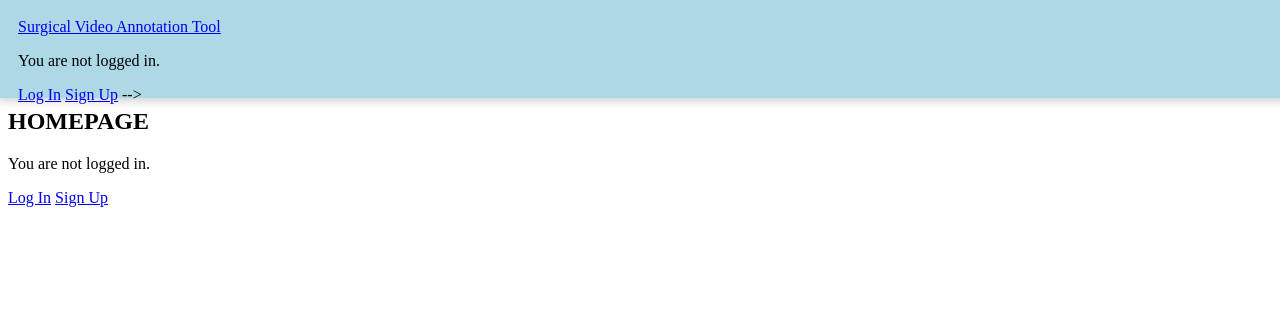
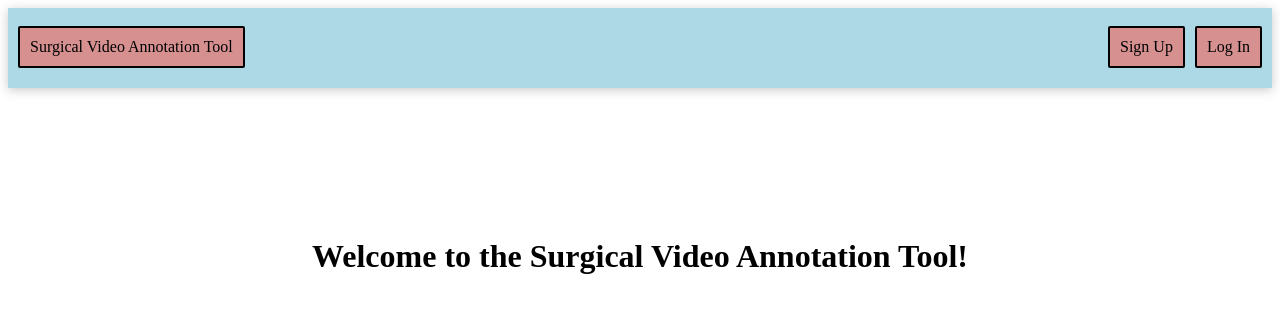
Before and after one commit to dlfonseka/svat, a Django app: page / in a window 1280 px wide. Shown: the top 313 px of the page. Run offline with Django 3.2, Linux system fonts and the light colour scheme.

Commit message:
Adds some styling

```diff
--- a/annotation/forms.py
+++ b/annotation/forms.py
@@ -20,6 +20,10 @@ class VideoForm(forms.ModelForm):
         model = Video
         exclude = []
 
+    def __init__(self, *args, **kwargs):
+        super(VideoForm, self).__init__(*args, **kwargs)
+        self.fields['video'].widget.attrs.update({'class' : 'uploadbutton'})
+
     def clean_video(self):
         vid = self.cleaned_data['video']
         limit = 5 * 1024 * 1024 * 1024
--- a/static/css/style.css
+++ b/static/css/style.css
@@ -1,21 +1,111 @@
 header {
-    height: 60px;
-    padding: 20px;
-    margin: -10px;
+    height: 80px;
+    margin-left:0%;
+    margin-right:0%;
     background-color: lightblue;
     box-shadow: 0 2px 10px rgba(73, 73, 73, 0.3);
-    width:100%;
-
+    width: 100%;
   }
 
 .topbutton {
 
-    margin: 5px;
+    margin-top: 18px;
+    margin-right: 10px;
     float: right;
-    border: 1px solid black;
+    border: 2px solid black;
+    border-radius: 2px;
     padding: 10px;
     background-color: rgb(214, 144, 144);
     color: black;
     text-decoration: none;
 
 }
+
+.logobutton {
+  margin: 10px;
+  margin-top: 18px;
+  float: left;
+  border: 2px solid black;
+  border-radius: 2px;
+  padding: 10px;
+  background-color: rgb(214, 144, 144);
+  color: black;
+  text-decoration: none;
+
+}
+
+h4{
+  margin-bottom: 1px;
+}
+
+.annotationbutton {
+  height: 50px;
+  margin: 20px 65px 0px 55px;
+  border-radius: 2px;
+}
+
+.uploadform input {
+  float: left;
+  border-radius: 2px;
+
+}
+
+.uploadform {
+  margin: 0px 0px 0px 55px;
+  display: inline-block;
+
+}
+
+.video {
+  padding: 40px 0px 0px 60px;
+
+}
+
+.hidden {
+  margin: 10px 0px 0px 55px;
+
+}
+
+.submitannotation {
+  height: 50px;
+  border-radius: 2px;
+}
+
+#timesegment{
+  margin: -39px 0px 0px 330px;
+}
+
+.row {
+  display: flex;
+}
+
+.column {
+  flex: 50%;
+}
+
+.annotationlist {
+  margin-left: 80px;
+  margin-top: 45px;
+}
+
+nav ul{
+  height:350px;
+  width:80%;
+  overflow:hidden;
+  overflow-y:scroll;
+}
+
+.csvdownload {
+  height: 50px;
+  margin-left: 80px;
+  margin-top: 50px;
+  border-radius: 2px;
+}
+
+#hometitle {
+  display: flex;
+  flex-direction: column;
+  justify-content: center;
+  text-align: center;
+  margin-top: 150px;
+}
--- a/templates/base.html
+++ b/templates/base.html
@@ -1,4 +1,5 @@
 <!DOCTYPE html>
+{% load static %}
 <html>
     <head>
 
@@ -11,24 +12,23 @@
     <body>
 
         <header>
-            {% load static %}
-            <div>
-                <a href="{% url 'annotation:index' %}">Surgical Video Annotation Tool</a>
-            </div>
+
 
             <div>
                 {% if user.is_superuser %}
+                    <a class='logobutton' href="{% url 'annotation:index' %}">Surgical Video Annotation Tool</a>
                     <a class='topbutton' href="{% url 'logout' %}">Log Out</a>
                     <a class='topbutton' href="/admin">Admin Page</a>
                     <a class='topbutton' href="{% url 'annotation:index' %}">Annotation Page</a>
                 {% elif user.is_authenticated %}
+                    <a class='logobutton' href="{% url 'annotation:index' %}">Surgical Video Annotation Tool</a>
                     <a class='topbutton' href="{% url 'logout' %}">Log Out</a>
                     <a class='topbutton' href="{% url 'annotation:index' %}">Annotation Page</a>
 
-                <!-- {% else %}
-                    <p>You are not logged in.</p>
-                    <a href="{% url 'login' %}">Log In</a>
-                    <a href="{% url 'accounts:signup' %}">Sign Up</a> -->
+                {% else %}
+                    <a class='logobutton' >Surgical Video Annotation Tool</a>
+                    <a class='topbutton' href="{% url 'login' %}">Log In</a>
+                    <a class='topbutton' href="{% url 'accounts:signup' %}">Sign Up</a>
                 {% endif %}
             </div>
         </header>
--- a/templates/home.html
+++ b/templates/home.html
@@ -3,20 +3,7 @@
 {% endblock %}
 {% block content %}
 {% load static %}
-    <h2>HOMEPAGE</h2>
 
-    {% if user.is_superuser %}
-        Hi {{user.username}}!
-        <a href="{% url 'annotation:index' %}">Annotation Page</a>
-        <a href="/admin">Admin Page</a>
-        <a href="{% url 'logout' %}">Log Out</a>
-    {% elif user.is_authenticated %}
-        Hi {{user.username}}!
-        <a href="{% url 'annotation:index' %}">Annotation Page</a>
-        <a href="{% url 'logout' %}">Log Out</a>
-    {% else %}
-        <p>You are not logged in.</p>
-        <a href="{% url 'login' %}">Log In</a>
-        <a href="{% url 'accounts:signup' %}">Sign Up</a>
-    {% endif %}
+<h1 id='hometitle'>Welcome to the Surgical Video Annotation Tool!</h1>
+
 {% endblock %}
```
Also changed, not shown: annotation/templates/annotation/index.html (+47 -27 lines).
